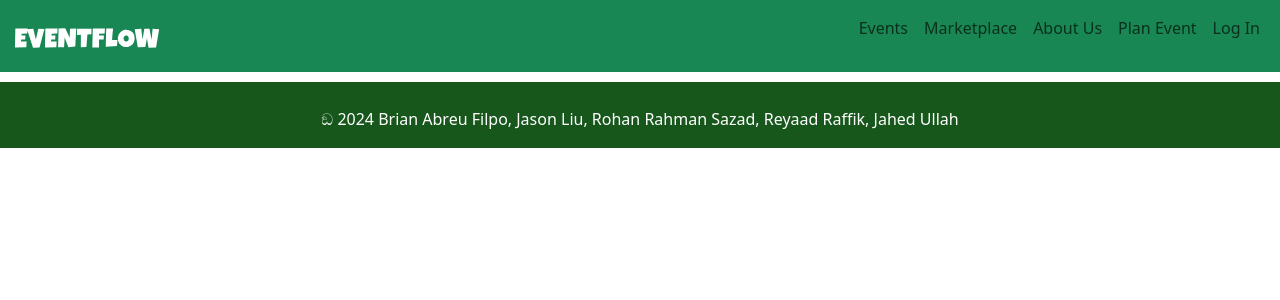
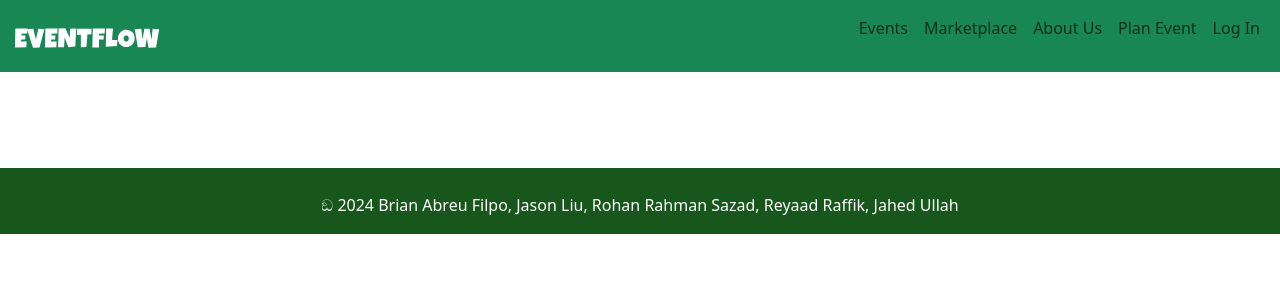
Before and after one commit to hellorahat/event-planning-website, a React (Vite) app: page /event-planning-website/product/1 in a window 1280 px wide. Shown: the top 300 px of the page. Built offline with nearby package versions, Linux system fonts and the light colour scheme.

Commit message:
added padding to top

```diff
--- a/src/components/Contents.jsx
+++ b/src/components/Contents.jsx
@@ -12,7 +12,7 @@ import PlanEvent from "../pages/PlanEvent"
 
 function Contents() {
   return (
-    <div className="contents">
+    <div className="contents" style={{paddingTop:"86px"}}>
       <Routes>
         <Route path="/" element={<Home />}></Route>
         <Route path="/marketplace" element={<Marketplace />}></Route>
```
